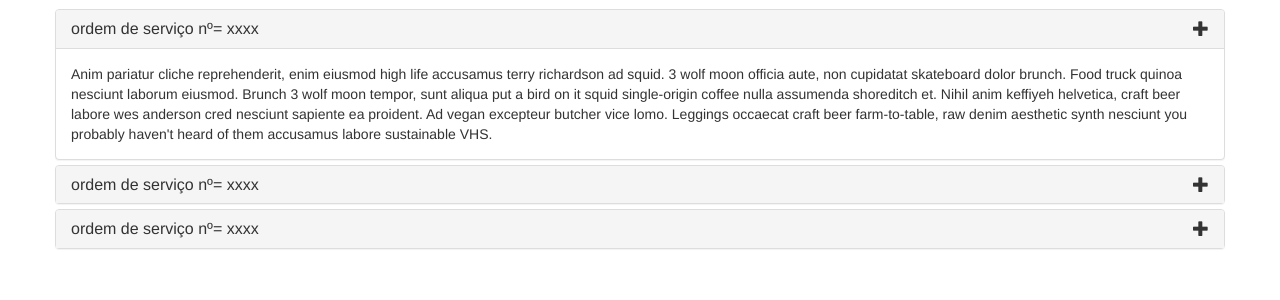
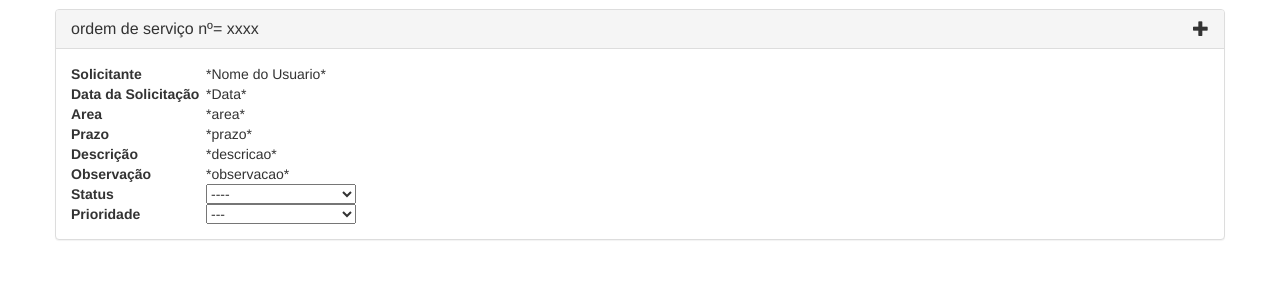
Before and after one commit to joaotiburcio/OS, a PHP site: page /WEB/principal.html in a window 1280 px wide. Shown: the part 51-351 px from the top of the page. Run offline with PHP 8.4, Linux system fonts and the light colour scheme.

Commit message:
-add ajax

```diff
--- a/WEB/css/principal.css
+++ b/WEB/css/principal.css
@@ -3,6 +3,18 @@
 
     margin-top: 60px;
 }
-.os-titulo span.glyphicon-plus{
+.os-titulo span.glyphicon{
     float: right;
 }
+#accordion a{
+    color: #333;
+}
+
+.panel-body .campo-rotulo{
+    font-weight: bold;
+    min-width: 135px;
+    display: inline-block;
+}
+.campo-valor select{
+    min-width: 150px;
+}
--- /dev/null
+++ b/WEB/js/principal.js
@@ -0,0 +1,65 @@
+
+$(function(){
+   $(' <div class="panel panel-default">'
+                        +'<div class="panel-heading" role="tab" id="headingOne">'
+                        +'<a data-toggle="collapse" data-parent="#accordion" href="#collapseOne" aria-expanded="true" aria-controls="collapseOne">'
+                            +'<h4 class="panel-title os-titulo">'
+                                    +'ordem de serviço nº= xxxx'
+                                +'<span class="glyphicon glyphicon-plus" ></span>'
+                            +'</h4>'
+                        +'</a>'
+                        +'</div>'
+                        +'<div id="collapseOne" class="panel-collapse collapse in" role="tabpanel" aria-labelledby="headingOne">'
+                            +'<div class="panel-body">'
+                                +'<div>'
+                                    +'<span class= "campo-rotulo">Solicitante</span>'
+                                    +'<span class= "campo-valor">*Nome do Usuario*</span>'
+                                +'</div>'
+                                +'<div>'
+                                    +'<span class= "campo-rotulo">Data da Solicitação</span>'
+                                    +'<span class= "campo-valor">*Data*</span>'
+                                +'</div>'
+                                +'<div>'
+                                    +'<span class= "campo-rotulo">Area</span>'
+                                    +'<span class= "campo-valor">*area*</span>'
+                                +'</div>'
+                                +'<div>'
+                                    +'<span class= "campo-rotulo">Prazo</span>'
+                                    +'<span class= "campo-valor">*prazo*</span>'
+                                +'</div>'
+                                +'<div>'
+                                    +'<span class= "campo-rotulo">Descrição</span>'
+                                    +'<span class= "campo-valor">*descricao*</span>'
+                                +'</div>'
+                                +'<div>'
+                                    +'<span class= "campo-rotulo">Observação</span>'
+                                    +'<span class= "campo-valor">*observacao*</span>'
+                                +'</div>'
+                                +'<div>'
+                                    +'<span class= "campo-rotulo">Status</span>'
+                                    +'<span class= "campo-valor">'
+                                        +'<select>'
+                                           +' <option value="">----</option>'
+                                            +'<option value="0">Aberto</option>'
+                                            +'<option value="1">Concluido</option>'
+                                            +'<option value="2">Em andamento</option>'
+                                            +'<option value="3">Não sei se vai</option>'
+                                        +'</select>'
+                                    +'</span>'
+                                +'</div>'
+                                +'<div>'
+                                    +'<span class= "campo-rotulo">Prioridade</span>'
+                                    +'<span class= "campo-valor">'
+                                        +'<select>'
+                                            +'<option value =" ">---</option>'
+                                            +'<option value =" 0">Urgente</option>'
+                                            +'<option value =" 1">Importante</option>'
+                                            +'<option value =" 2">normal</option>'
+                                        +'</select>'
+                                    +'</span>'
+                                +'</div>'
+                            +'</div>'
+                        +'</div>'
+                    +'</div>').appendTo('#accordion');
+
+});
--- a/WEB/principal.html
+++ b/WEB/principal.html
@@ -26,7 +26,7 @@
         <nav class="navbar navbar-default navbar-fixed-top">
             <div class="container">
                 <div class="navbar-header">
-                    <button type="button" class="navbar-toggle collapsed" data-toggle="collapse" data-target="#navbar" aria-expanded="false" aria-controls="navbar">
+                    <button type="button" class="navbar-toggle collapsed" data-toggle="collapse" data-target="#navbar"  aria-controls="navbar">
                         <span class="sr-only">Toggle navigation</span>
                         <span class="icon-bar"></span>
                         <span class="icon-bar"></span>
@@ -40,7 +40,7 @@
                         <li><a href="#about">About</a></li>
                         <li><a href="#contact">Contact</a></li>
                         <li class="dropdown">
-                            <a href="#" class="dropdown-toggle" data-toggle="dropdown" role="button" aria-expanded="false">Dropdown <span class="caret"></span></a>
+                            <a href="#" class="dropdown-toggle" data-toggle="dropdown" role="button" >Dropdown <span class="caret"></span></a>
                             <ul class="dropdown-menu" role="menu">
                                 <li><a href="#">Action</a></li>
                                 <li><a href="#">Another action</a></li>
@@ -65,54 +65,6 @@
             <div class ="row" id="lista-OS">
 
                 <div class="panel-group" id="accordion" role="tablist" aria-multiselectable="true">
-                    <div class="panel panel-default">
-                        <div class="panel-heading" role="tab" id="headingOne">
-                            <h4 class="panel-title os-titulo">
-                                <a data-toggle="collapse" data-parent="#accordion" href="#collapseOne" aria-expanded="true" aria-controls="collapseOne">
-                                    ordem de serviço nº= xxxx
-                                </a>
-                                <span class="glyphicon glyphicon-plus" ></span>
-                            </h4>
-                        </div>
-                        <div id="collapseOne" class="panel-collapse collapse in" role="tabpanel" aria-labelledby="headingOne">
-                            <div class="panel-body">
-                                Anim pariatur cliche reprehenderit, enim eiusmod high life accusamus terry richardson ad squid. 3 wolf moon officia aute, non cupidatat skateboard dolor brunch. Food truck quinoa nesciunt laborum eiusmod. Brunch 3 wolf moon tempor, sunt aliqua put a bird on it squid single-origin coffee nulla assumenda shoreditch et. Nihil anim keffiyeh helvetica, craft beer labore wes anderson cred nesciunt sapiente ea proident. Ad vegan excepteur butcher vice lomo. Leggings occaecat craft beer farm-to-table, raw denim aesthetic synth nesciunt you probably haven't heard of them accusamus labore sustainable VHS.
-                            </div>
-                        </div>
-                    </div>
-                    <div class="panel panel-default">
-                        <div class="panel-heading" role="tab" id="headingTwo">
-                            <h4 class="panel-title os-titulo">
-                                <a class="collapsed" data-toggle="collapse" data-parent="#accordion" href="#collapseTwo" aria-expanded="false" aria-controls="collapseTwo">
-                                    ordem de serviço nº= xxxx
-                                </a>
-                                <span class="glyphicon glyphicon-plus" ></span>
-                            </h4>
-                        </div>
-                        <div id="collapseTwo" class="panel-collapse collapse" role="tabpanel" aria-labelledby="headingTwo">
-                            <div class="panel-body">
-                                Anim pariatur cliche reprehenderit, enim eiusmod high life accusamus terry richardson ad squid. 3 wolf moon officia aute, non cupidatat skateboard dolor brunch. Food truck quinoa nesciunt laborum eiusmod. Brunch 3 wolf moon tempor, sunt aliqua put a bird on it squid single-origin coffee nulla assumenda shoreditch et. Nihil anim keffiyeh helvetica, craft beer labore wes anderson cred nesciunt sapiente ea proident. Ad vegan excepteur butcher vice lomo. Leggings occaecat craft beer farm-to-table, raw denim aesthetic synth nesciunt you probably haven't heard of them accusamus labore sustainable VHS.
-                            </div>
-                        </div>
-                    </div>
-                    <div class="panel panel-default">
-                        <div class="panel-heading" role="tab" id="headingThree">
-                            <h4 class="panel-title os-titulo">
-                                <a class="collapsed" data-toggle="collapse" data-parent="#accordion" href="#collapseThree" aria-expanded="false" aria-controls="collapseThree">
-                                   ordem de serviço nº= xxxx
-                                </a>
-                                <span class="glyphicon glyphicon-plus" ></span>
-                            </h4>
-                        </div>
-                        <div id="collapseThree" class="panel-collapse collapse" role="tabpanel" aria-labelledby="headingThree">
-                            <div class="panel-body">
-                                Anim pariatur cliche reprehenderit, enim eiusmod high life accusamus terry richardson ad squid. 3 wolf moon officia aute, non cupidatat skateboard dolor brunch. Food truck quinoa nesciunt laborum eiusmod. Brunch 3 wolf moon tempor, sunt aliqua put a bird on it squid single-origin coffee nulla assumenda shoreditch et. Nihil anim keffiyeh helvetica, craft beer labore wes anderson cred nesciunt sapiente ea proident. Ad vegan excepteur butcher vice lomo. Leggings occaecat craft beer farm-to-table, raw denim aesthetic synth nesciunt you probably haven't heard of them accusamus labore sustainable VHS.
-                            </div>
-                        </div>
-                    </div>
-                </div>
-
-            </div>
 
 
 
@@ -124,6 +76,6 @@
         <!-- Placed at the end of the document so the pages load faster -->
         <script src="libs/jquery-2.1.3.min.js"></script>
         <script src="libs/bootstrap/js/bootstrap.min.js"></script>
-
+        <script src="js/principal.js"></script>
     </body>
 </html>
```
Also changed, not shown: Controlador/listagem.php (added, +10 -0 lines), database/OS.db.sqlite.
